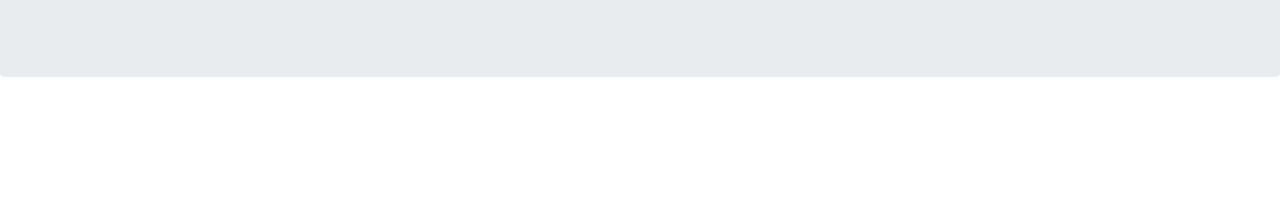
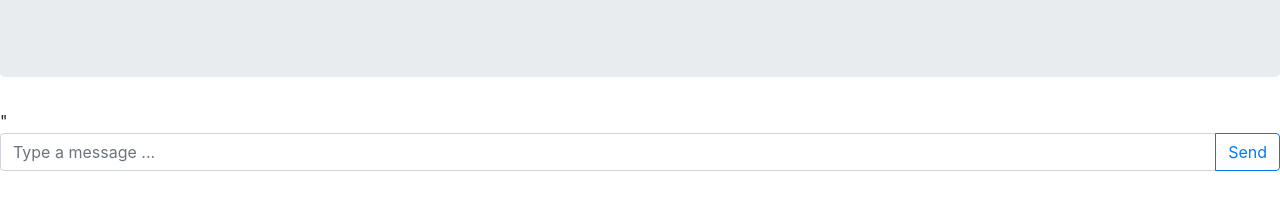
Before and after one commit to IT3049C-Students-Archive/4-chat-subrama2, a website: page index.html in a window 1280 px wide. Shown: the part 180-390 px from the top of the page. Drawn offline with Linux system fonts and the light colour scheme.

Commit message:
completed footer- Application chat input

```diff
--- a/index.html
+++ b/index.html
@@ -30,10 +30,22 @@
 
         <div id="chat">
 
-        </div>
+        </div>"
 
         <footer>
-
+            <div id="chatbar" class="input-group mb-3">
+                <input
+                type="text"
+                id="myMessage"
+                class="form-control"
+                placeholder="Type a message ...">
+                <div class="input-group-append">
+                    <button
+                    class="btn btn-outline-primary"
+                    id="sendButton"
+                    type="button">Send</button>
+                </div>
+            </div>
         </footer>
         <!-- Our own Scripts -->
         <script src="resources/js/index.js"></script>
```
